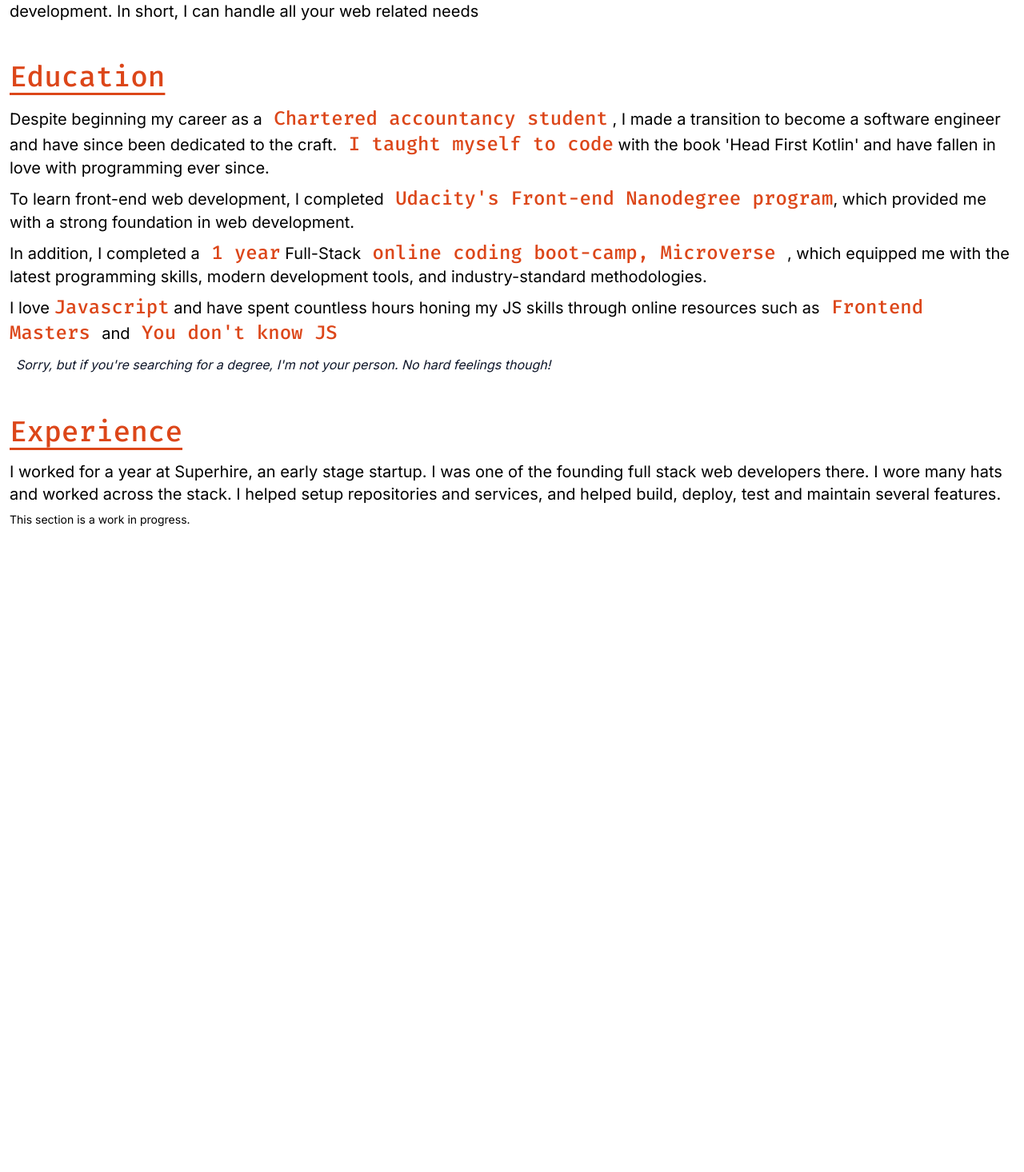
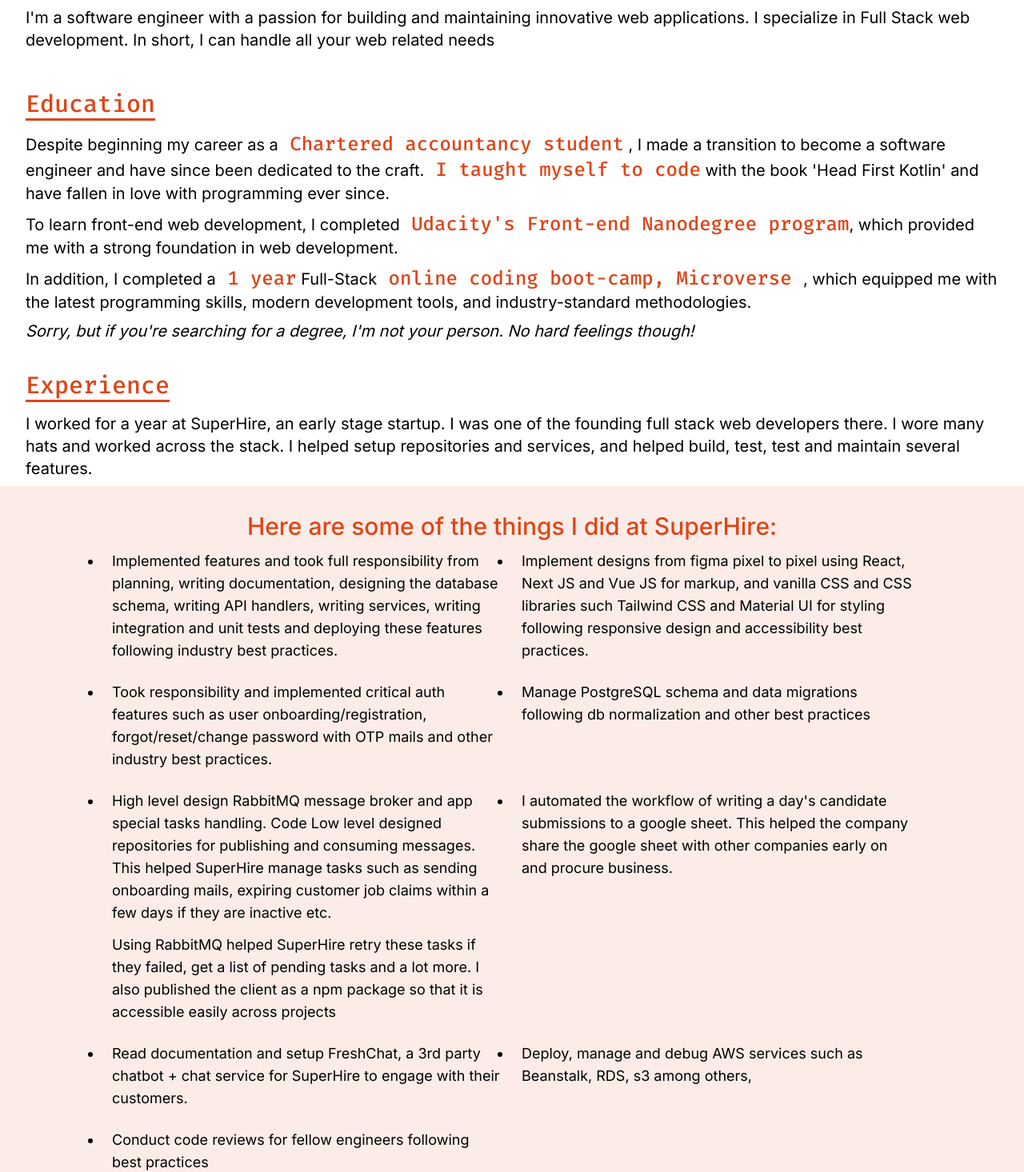
Before and after one commit to SamroodAli/portfolio-website, a Next.js app: page / in a window 1280 px wide. Shown: the part 412-1878 px from the top of the page at 80% size. Before the commit the page ends 1084 px from the top, so only its background shows below. Built offline with nearby package versions, Linux system fonts and the light colour scheme.

Commit message:
feat: add things I did at Superhire

```diff
--- /dev/null
+++ b/components/ExperienceListtem.tsx
@@ -0,0 +1,13 @@
+import { fira } from "@/fonts";
+import { ContainerElement, Element } from "@/types/Element";
+import classNames from "classnames";
+import { FC } from "react";
+
+export const ExperienceListItem: FC<ContainerElement> = ({
+  children,
+  className,
+}) => {
+  return (
+    <li className={classNames("sm:text-lg p-1", className)}>{children}</li>
+  );
+};
--- a/components/Heading3.tsx
+++ b/components/Heading3.tsx
@@ -1,17 +1,15 @@
-import { headingFont } from "@/fonts";
+import { fira } from "@/fonts";
+import { ContainerElement } from "@/types/Element";
 import classNames from "classnames";
-import { FC, ReactNode } from "react";
+import { FC } from "react";
 
-interface Props {
-  children: ReactNode;
-}
-
-export const Heading3: FC<Props> = ({ children }) => {
+export const Heading3: FC<ContainerElement> = ({ children, className }) => {
   return (
     <h3
       className={classNames(
-        "my-3 italic underline underline-offset-8 text-xl xs:text-2xl sm:text-3xl lg:text-4xl text-day-900 dark:text-teal-300 font-bold lg:my-4",
-        headingFont.className
+        "my-3 italic underline underline-offset-8 text-lg xxs:text-2xl sm:text-3xl lg:text-3xl text-day-900 dark:text-teal-300 font-medium lg:my-4",
+        fira.className,
+        className
       )}
     >
       {children}
--- a/components/Navbar.tsx
+++ b/components/Navbar.tsx
@@ -1,12 +1,19 @@
 import { DarkModeSwitch } from "react-toggle-dark-mode";
 import { useTheme } from "@/hooks/useTheme";
 import { FC } from "react";
+import { Element } from "@/types/Element";
+import classNames from "classnames";
 
-export const Navbar: FC = () => {
+export const Navbar: FC<Element> = ({ className }) => {
   const { isDarkMode, toggleTheme } = useTheme();
 
   return (
-    <nav className="flex justify-end p-3 md:p-4 dark:bg-slate-900">
+    <nav
+      className={classNames(
+        "flex justify-end p-3 md:p-4 dark:bg-slate-900",
+        className
+      )}
+    >
       <span className="absolute left-1 top-1 rounded-lg px-2 py-1  text-day-900 dark:text-white">
         Beta
       </span>
--- a/components/Paragraph.tsx
+++ b/components/Paragraph.tsx
@@ -6,14 +6,10 @@
   children: ReactNode;
 }
 
-export const Paragraph: FC<Props> = ({ children, ...props }) => {
+export const Paragraph: FC<Props> = ({ children, className }) => {
   return (
     <p
-      {...props}
-      className={classNames(
-        "my-2 text-base md:text-lg lg:text-xl",
-        props.className
-      )}
+      className={classNames("my-2 text-base md:text-lg lg:text-xl", className)}
     >
       {children}
     </p>
--- a/components/TextSpan.tsx
+++ b/components/TextSpan.tsx
@@ -1,17 +1,15 @@
-import { headingFont } from "@/fonts";
+import { fira } from "@/fonts";
+import { ContainerElement } from "@/types/Element";
 import classNames from "classnames";
-import { FC, ReactNode } from "react";
+import { FC } from "react";
 
-interface Props {
-  children: ReactNode;
-}
-
-export const TextSpan: FC<Props> = ({ children }) => {
+export const TextSpan: FC<ContainerElement> = ({ children, className }) => {
   return (
     <span
       className={classNames(
         "italic text-lg sm:text-xl md:text-xl lg:text-2xl text-day-900 dark:text-teal-300 font-medium",
-        headingFont.className
+        fira.className,
+        className
       )}
     >
       {children}
--- a/fonts/index.ts
+++ b/fonts/index.ts
@@ -1,4 +1,4 @@
 import { Fira_Mono, Inter } from "@next/font/google";
 
-export const bodyFont = Inter({ subsets: ["latin"] });
-export const headingFont = Fira_Mono({ weight: ["500"], subsets: ["latin"] });
+export const inter = Inter({ subsets: ["latin"] });
+export const fira = Fira_Mono({ weight: ["400", "500"], subsets: ["latin"] });
--- a/layouts/AppLayouts.tsx
+++ b/layouts/AppLayouts.tsx
@@ -28,7 +28,7 @@
 
       <div
         className={classNames(
-          "dark:bg-slate-900 dark:text-white flex-grow ",
+          "dark:bg-slate-900 dark:text-white flex-grow",
           className
         )}
       >
--- a/pages/index.tsx
+++ b/pages/index.tsx
@@ -1,9 +1,11 @@
+import { ExperienceListItem } from "@/components/ExperienceListtem";
 import { Heading3 } from "@/components/Heading3";
 import { LinkBadge, LinkBadgeProps } from "@/components/LinkBadge";
 import { Paragraph } from "@/components/Paragraph";
 import { TextSpan } from "@/components/TextSpan";
 import { useTheme } from "@/hooks/useTheme";
 import { AppLayout } from "@/layouts/AppLayouts";
+import classNames from "classnames";
 import Head from "next/head";
 
 const quickLinks: LinkBadgeProps[] = [
@@ -27,6 +29,56 @@
     href: "tel:+917558964767",
     label: "Phone",
   },
+];
+
+const experienceListItems = [
+  <>
+    Implemented features and took full responsibility from planning, writing
+    documentation, designing the database schema, writing API handlers, writing
+    services, writing integration and unit tests and deploying these features
+    following industry best practices.
+  </>,
+  <>
+    Implement designs from figma pixel to pixel using React, Next JS and Vue JS
+    for markup, and vanilla CSS and CSS libraries such Tailwind CSS and Material
+    UI for styling following responsive design and accessibility best practices.
+  </>,
+  <>
+    Took responsibility and implemented critical auth features such as user
+    onboarding/registration, forgot/reset/change password with OTP mails and
+    other industry best practices.
+  </>,
+  <>
+    Manage PostgreSQL schema and data migrations following db normalization and
+    other best practices
+  </>,
+  <>
+    High level design RabbitMQ message broker and app special tasks handling.
+    Code Low level designed repositories for publishing and consuming messages.
+    This helped SuperHire manage tasks such as sending onboarding mails,
+    expiring customer job claims within a few days if they are inactive etc.
+    <span className="block mt-3">
+      Using RabbitMQ helped SuperHire retry these tasks if they failed, get a
+      list of pending tasks and a lot more. I also published the client as a npm
+      package so that it is accessible easily across projects
+    </span>
+  </>,
+  <>
+    I automated the workflow of writing a day&apos;s candidate submissions to a
+    google sheet. This helped the company share the google sheet with other
+    companies early on and procure business.
+  </>,
+  <>
+    Read documentation and setup FreshChat, a 3rd party chatbot + chat service
+    for SuperHire to engage with their customers.
+  </>,
+  <>
+    Deploy, manage and debug AWS services such as Beanstalk, RDS, s3 among
+    others,
+  </>,
+  <>Conduct code reviews for fellow engineers following best practices</>,
+
+  // "Worked across the stack. Our stack was AWS, NameCheap and Google domains, Hapi JS for server, PostgreSQL for our database , Prisma for ORM, React, NextJS and Vue JS for front-end, Tailwind UI and Material UI for styling, Figma for design and bitbucket as our code repository.",
 ];
 
 export default function Home() {
@@ -60,7 +112,7 @@
           </ul>
         </section>
 
-        <section className="p-3" id="intro">
+        <section className="p-3 md:p-8" id="intro">
           <Paragraph>Hi there! 👋 Welcome to my personal website.</Paragraph>
           <Paragraph>
             If you are not a fan of the {isDarkMode ? "dark" : "bright"} theme,
@@ -75,7 +127,7 @@
           </Paragraph>
         </section>
 
-        <section className="p-3">
+        <section className="p-3 md:px-8">
           <header>
             <Heading3>Who am I ?</Heading3>
           </header>
@@ -86,12 +138,12 @@
           </Paragraph>
         </section>
 
-        <section id="education" className="p-3">
+        <section id="education" className="p-3 md:px-8">
           <header>
             <Heading3>Education</Heading3>
           </header>
           <ul>
-            <li className="my-2">
+            <li>
               <Paragraph>
                 Despite beginning my career as a
                 <TextSpan> Chartered accountancy student</TextSpan> , I made a
@@ -102,7 +154,7 @@
                 programming ever since.
               </Paragraph>
             </li>
-            <li className="my-2">
+            <li>
               <Paragraph>
                 To learn front-end web development, I completed
                 <TextSpan>
@@ -112,7 +164,7 @@
                 , which provided me with a strong foundation in web development.
               </Paragraph>
             </li>
-            <li className="my-2">
+            <li>
               <Paragraph>
                 In addition, I completed a<TextSpan> 1 year</TextSpan>{" "}
                 Full-Stack
@@ -121,39 +173,49 @@
                 development tools, and industry-standard methodologies.
               </Paragraph>
             </li>
+
             <li>
-              <Paragraph>
-                I love <TextSpan> Javascript</TextSpan> and have spent countless
-                hours honing my JS skills through online resources such as
-                <TextSpan> Frontend Masters </TextSpan>
-                and
-                <TextSpan> You don&apos;t know JS</TextSpan>
+              <Paragraph className="italic">
+                Sorry, but if you&apos;re searching for a degree, I&apos;m not
+                your person. No hard feelings though!
               </Paragraph>
-            </li>
-
-            <li className="my-3 text-slate-900 dark:text-white rounded-md px-2 italic">
-              Sorry, but if you&apos;re searching for a degree, I&apos;m not
-              your person. No hard feelings though!
             </li>
           </ul>
         </section>
 
-        <section id="experience" className="p-3">
+        <section id="experience">
           <header>
-            <Heading3>Experience</Heading3>
+            <Heading3 className="mx-3 md:mx-8">Experience</Heading3>
             <ul>
               <li>
-                <Paragraph>
-                  I worked for a year at Superhire, an early stage startup. I
+                <Paragraph className="px-3 md:px-8">
+                  I worked for a year at SuperHire, an early stage startup. I
                   was one of the founding full stack web developers there. I
                   wore many hats and worked across the stack. I helped setup
-                  repositories and services, and helped build, deploy, test and
+                  repositories and services, and helped build, test, test and
                   maintain several features.
                 </Paragraph>
+                <div className="bg-day-900 dark:bg-teal-900 bg-opacity-10 dark:bg-opacity-50 md:dark:bg-opacity-20 p-3 md:p-0 shadow">
+                  <p className="px-3  text-day-900 dark:text-teal-300 md:text-center font-medium text-lg md:text-3xl pt-8">
+                    Here are some of the things I did at SuperHire:
+                  </p>
+                  <ul
+                    id="SuperHire-things"
+                    className="list-disc md:grid md:grid-cols-2 md:px-16 lg:px-16 xl:px-32 px-8"
+                  >
+                    {experienceListItems.map((item, index) => (
+                      <ExperienceListItem
+                        key={index}
+                        className={
+                          "even:text-day-900 even:md:text-black even:dark:text-teal-200 dark:text-white even:md:dark:text-white md:p-3"
+                        }
+                      >
+                        {item}
+                      </ExperienceListItem>
+                    ))}
+                  </ul>
+                </div>
               </li>
-              <span className="block mt-2 text-sm">
-                This section is a work in progress.
-              </span>
             </ul>
           </header>
         </section>
--- a/tailwind.config.js
+++ b/tailwind.config.js
@@ -31,6 +31,7 @@
       },
     },
     screens: {
+      xxs: "350px",
       xs: "400px",
       ...defaultTheme.screens,
     },
--- a/types/Element.tsx
+++ b/types/Element.tsx
@@ -1,3 +1,9 @@
+import { ReactNode } from "react";
+
 export interface Element {
   className?: string;
 }
+
+export interface ContainerElement extends Element {
+  children: ReactNode;
+}
```
Also changed, not shown: components/LinkBadge.tsx (+8 -3 lines).
